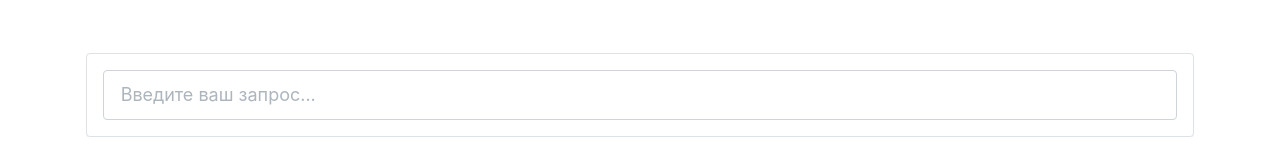
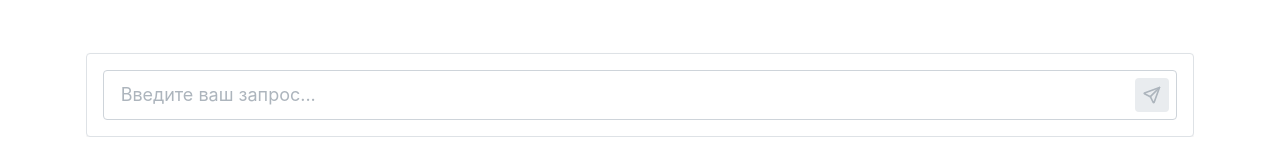
Before and after one commit to npb73/gos.zakaz.helper, a React (Vite) app: page / in a window 1280 px wide. Shown: the part 631-797 px from the top of the page. Built offline with nearby package versions, Linux system fonts and the light colour scheme.

Commit message:
fix: fix-text-area

```diff
--- a/src/App.tsx
+++ b/src/App.tsx
@@ -2,7 +2,7 @@ import { AppShell, Text, Container, Title, Textarea, Button, Group, Paper, Loade
 import { useState, useEffect, useRef } from 'react'
 import { v4 as uuidv4 } from 'uuid'
 import pdfFile from '../assets/rick_roll.pdf'
-import { IconSun, IconMoon, IconRocket } from '@tabler/icons-react'
+import { IconSun, IconMoon, IconRocket, IconSend } from '@tabler/icons-react'
 
 interface CardItem {
   id: string
@@ -288,6 +288,7 @@ function App() {
                 </Button>
               )}
               <Paper shadow="sm" p="md" withBorder>
+                <div style={{ position: 'relative' }}>
                   <Textarea
                     placeholder="Введите ваш запрос..."
                     value={query}
@@ -305,6 +306,26 @@ function App() {
                     minRows={1}
                     maxRows={10}
                   />
+                  <ActionIcon
+                    variant="filled"
+                    color="blue"
+                    size="lg"
+                    onClick={() => {
+                      if (query.trim() && !isLoading && !isGeneratingMore) {
+                        handleSubmit()
+                      }
+                    }}
+                    disabled={!query.trim() || isLoading || isGeneratingMore}
+                    style={{
+                      position: 'absolute',
+                      bottom: '8px',
+                      right: '8px',
+                      zIndex: 1
+                    }}
+                  >
+                    <IconSend size={20} />
+                  </ActionIcon>
+                </div>
               </Paper>
             </Stack>
           </Stack>
```
Lines whose indentation alone changed are shown as unchanged.
